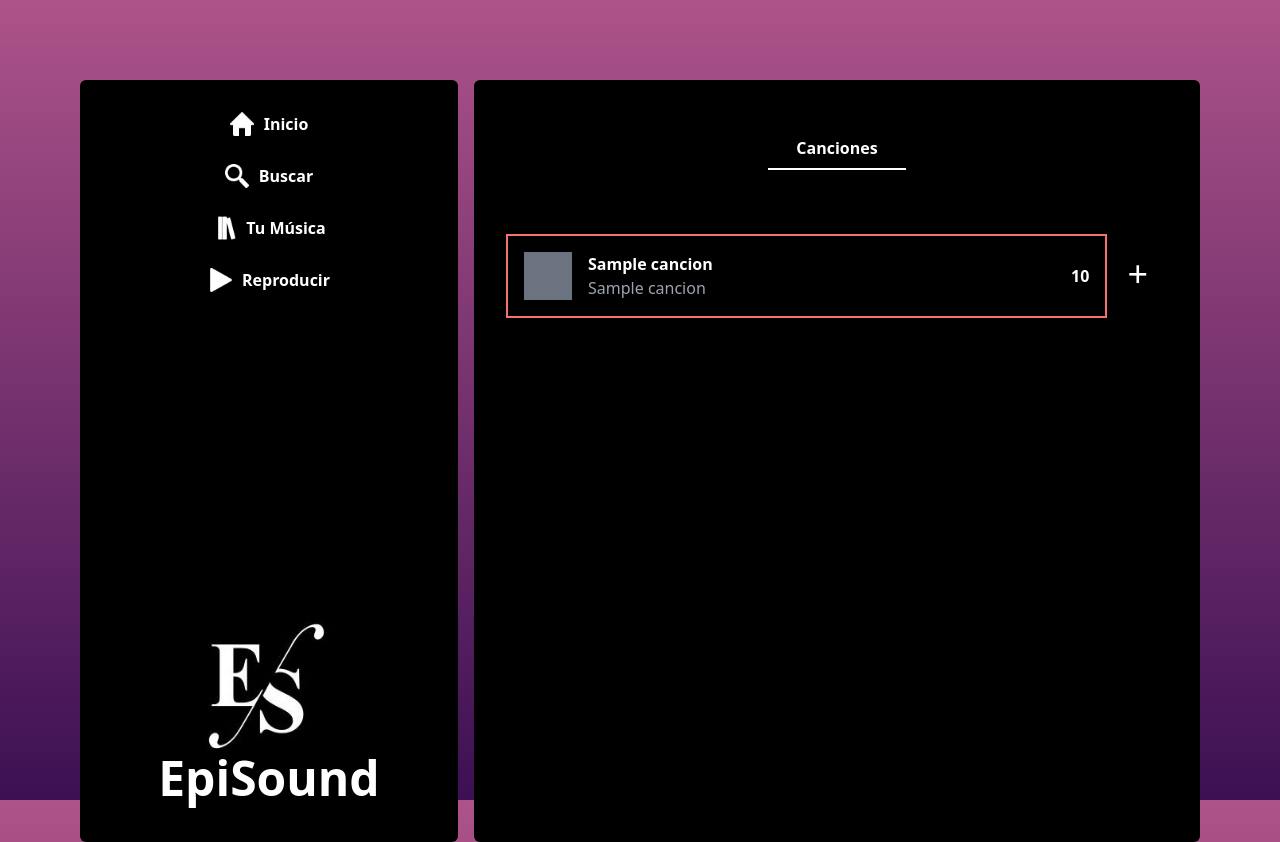
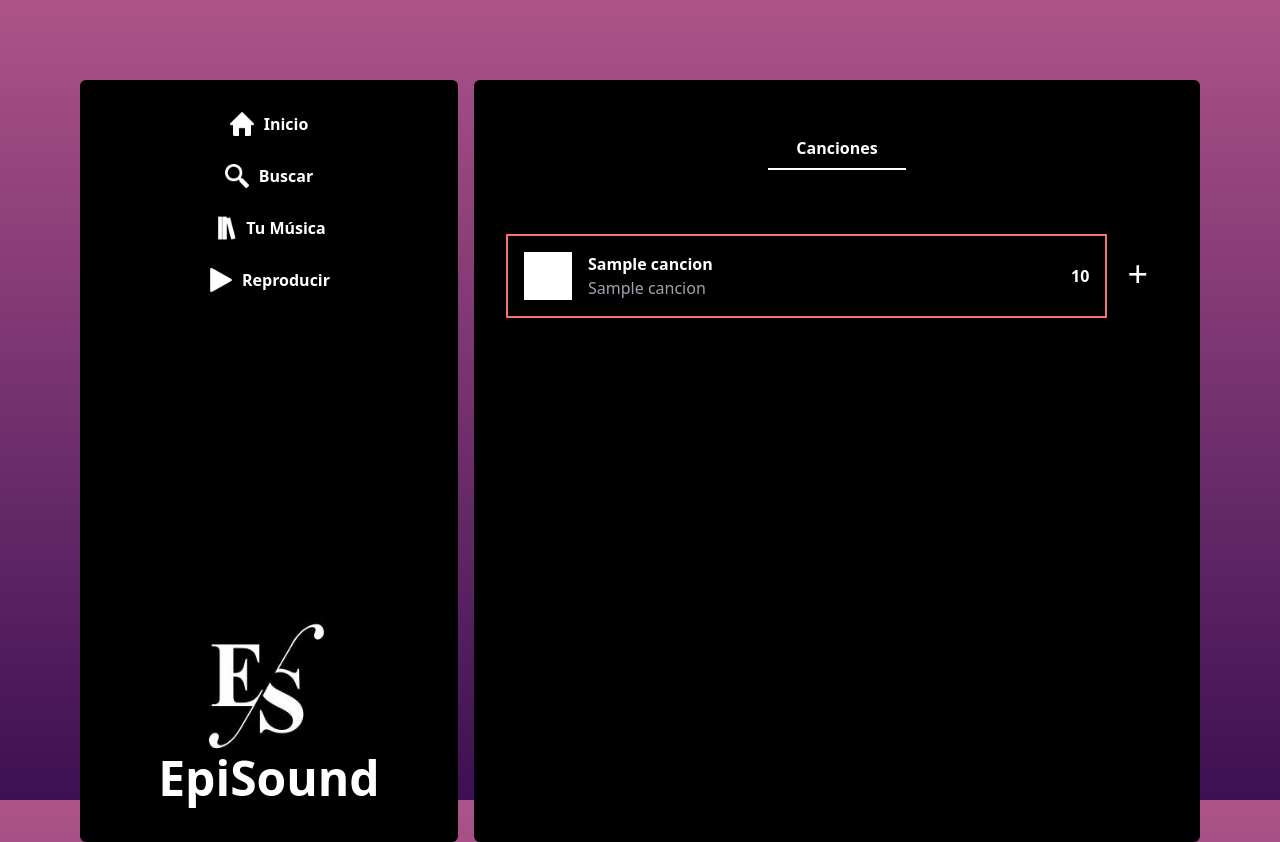
Before and after one commit to eluqm/EDA2024_4, a Django app: template proyecto/app_episound/templates/inicio/page.html in a window 1280 px wide. Run offline with Django 5.2, Linux system fonts and the light colour scheme; the template is opened without the code that fills it: most values are stand-ins (such as "Sample title", 1, 10 or a date in 2020); style sheets or scripts are compiled from the project's sources; parts of the project's set-up code (start-up, migrations or seed data) failed here and were passed over.

Commit message:
Visualizando las canciones a agregar para despues meterlas en la estructura que estara en la pagina Tu Musica

```diff
--- a/proyecto/app_episound/templates/inicio/page.html
+++ b/proyecto/app_episound/templates/inicio/page.html
@@ -12,7 +12,7 @@
       <div class="flex flex-row">
         <div class="flex items-center justify-between w-full border-2  border-red-400 p-4 bg-black text-white">
           <div class="flex items-center space-x-4">
-            <div class="w-12 h-12 bg-gray-500 flex items-center justify-center text-white text-xl">
+            <div class="w-12 h-12 bg-white flex items-center justify-center text-white text-xl">
               <!-- Aca debemos agregar la imagen -->
             </div>
             <div class="flex flex-col">
```
